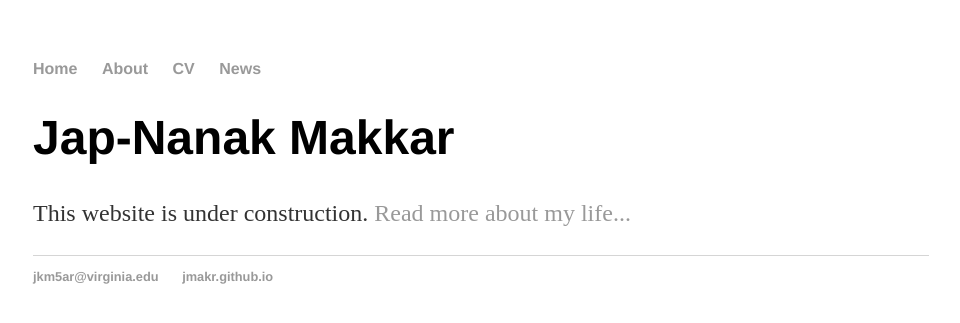
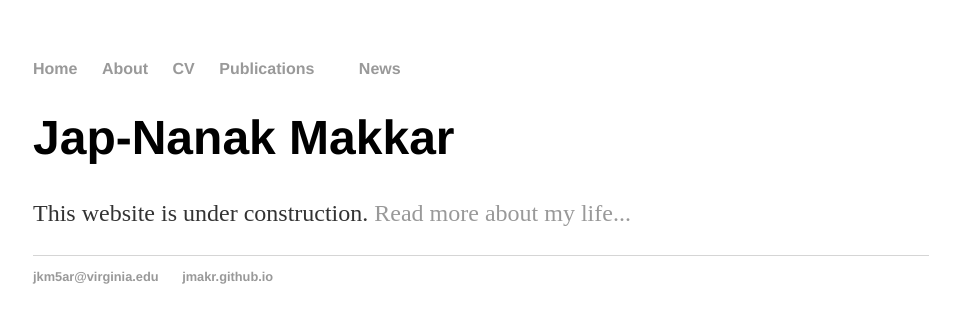
Before and after one commit to jmakr/jmakr.github.io, a Jekyll site: the page built from index.html, in a window 1280 px wide. Shown: the top 323 px of the page, without its empty margins (159-1119 px from the left). Built offline with Jekyll 4.4.1, drawn with Linux system fonts in a browser that asks for light colours.

Commit message:
Update default.html
Added "teaching" and "publications" folders on home page.

```diff
--- a/_layouts/default.html
+++ b/_layouts/default.html
@@ -11,6 +11,8 @@
 	        		<li><a href="/">Home</a></li>
 		        	<li><a href="/about">About</a></li>
 	        		<li><a href="/cv">CV</a></li>
+	        		<li><a href="/publications">Publications</a></li>
+	        		<li><a href="/teaching"<Teaching></a></li>
 	        		<li><a href="/news">News</a></li>
 	    		</ul>
 			</nav>
```
